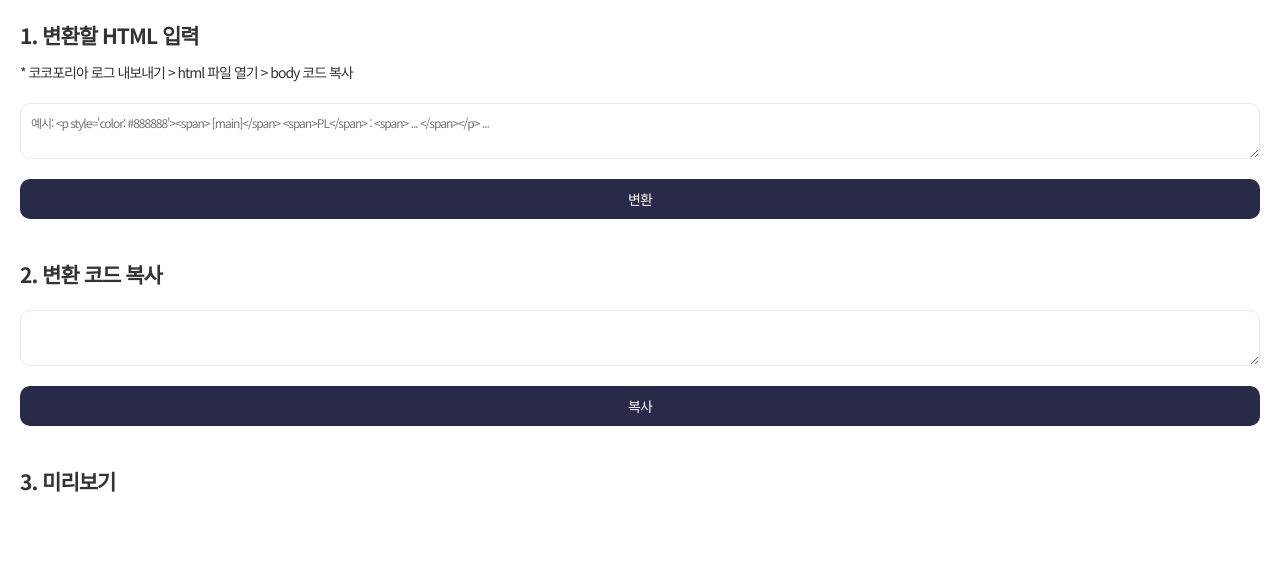
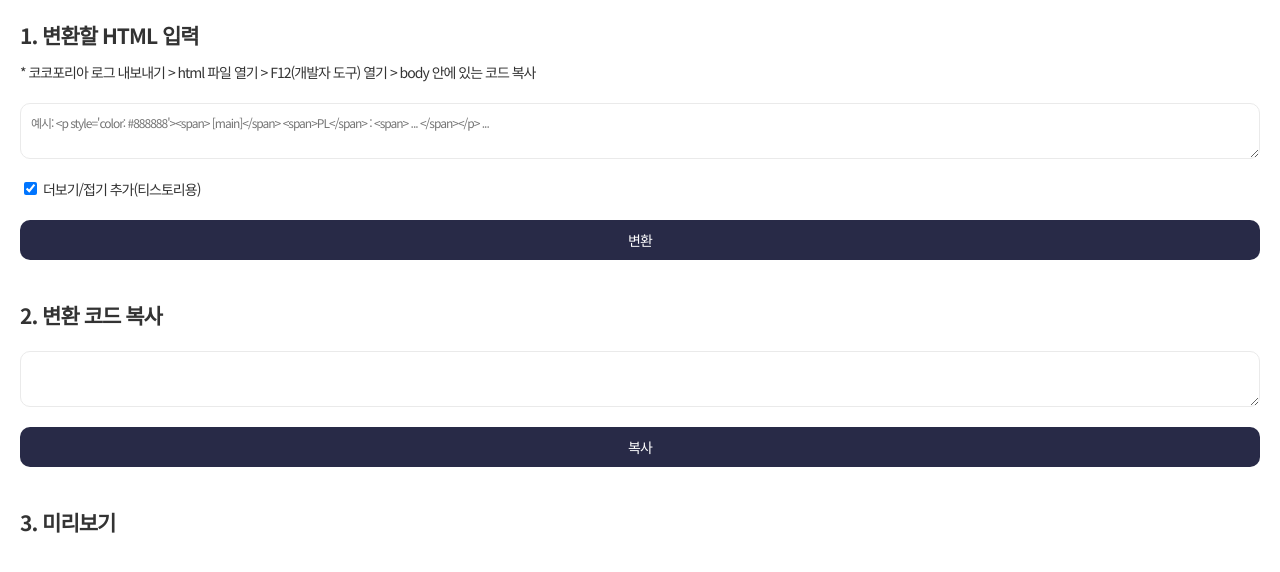
Before and after one commit to hazehazel/ccfs, a plain HTML site: page index.html in a window 1280 px wide. Drawn offline with Linux system fonts and the light colour scheme.

Commit message:
[CNG] 티스토리 더보기, loading spinner 추가

```diff
--- a/index.html
+++ b/index.html
@@ -8,13 +8,25 @@
     </head>
     <body>
         <div class="wrap">
+            <div class="loader-wrap">
+                <div class="loader"></div>
+            </div>
+
             <div class="inner-wrap">
                 <div class="step step01">
                     <div class="title-wrap">
                         <h2>1. 변환할 HTML 입력</h2>
-                        <div class="desc">* 코코포리아 로그 내보내기 > html 파일 열기 > body 코드 복사</div>
+                        <div class="desc">* 코코포리아 로그 내보내기 > html 파일 열기 > F12(개발자 도구) 열기 > body 안에 있는 코드 복사</div>
                     </div>
+
                     <textarea id="text_wrap" placeholder="예시: <p style='color: #888888'><span> [main]</span> <span>PL</span> : <span> ... </span></p> ..."></textarea>
+
+                    <div style="display: flex; justify-content: flex-start; width: 100%">
+                        <label for="option_more">
+                            <input type="checkbox" id="option_more" checked />
+                            더보기/접기 추가(티스토리용)
+                        </label>
+                    </div>
                     <button id="convert" onclick="convertText()">변환</button>
                 </div>
                 <div class="step step02">
```
Also changed, not shown: ccfs.min.css, ccfs.min.js.
